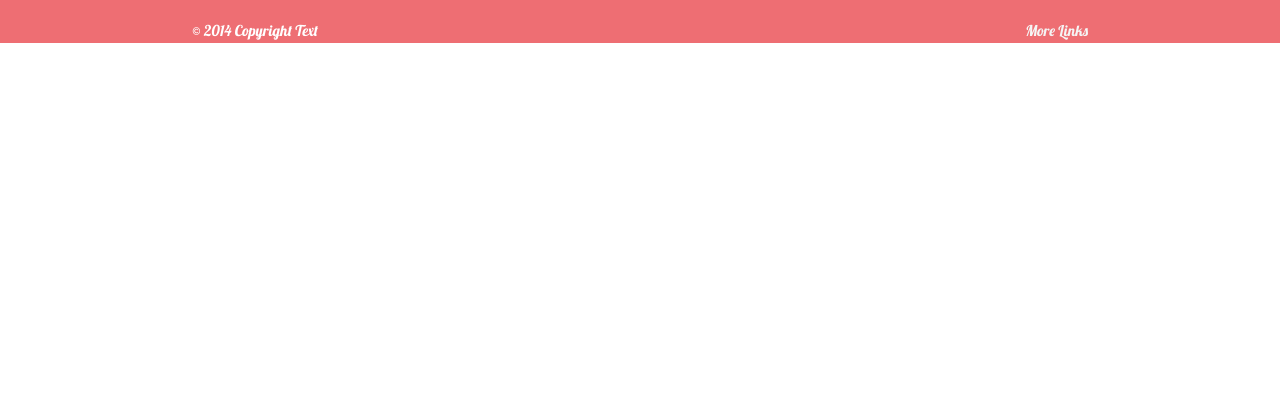
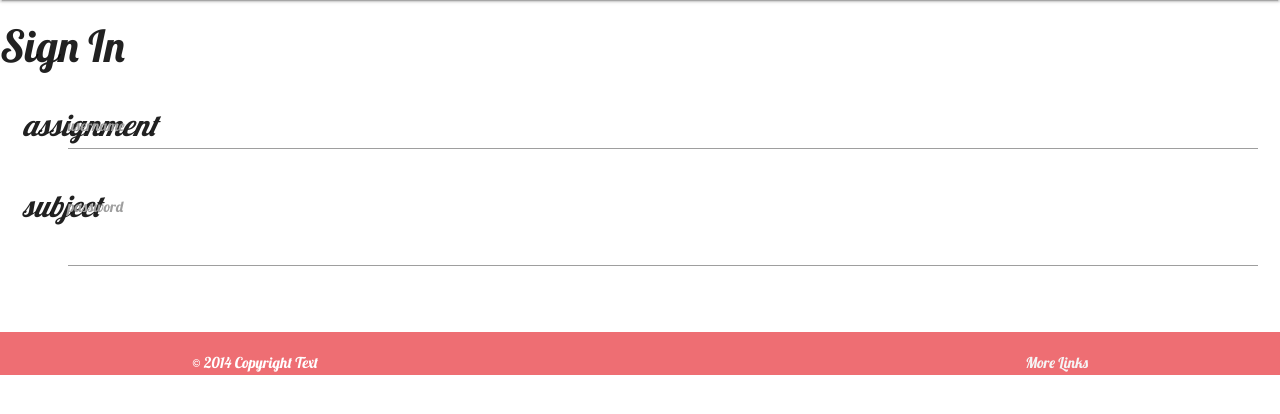
Before and after one commit to anteCedens/CI-MS3-cookbook, a Flask app: template templates/signin.html in a window 1280 px wide. Shown: the part 64-478 px from the top of the page. Run offline with Flask 2, Linux system fonts and the light colour scheme; the template is opened without the code that fills it, so the values that code supplies are empty; some libraries are stand-ins or nearby versions.

Commit message:
Added basic form structure to signin.html to test. Added app route to signin.html to app.py

```diff
--- a/app.py
+++ b/app.py
@@ -21,6 +21,11 @@ def index_page():
     return render_template("index.html", recipes=mongo.db.recipes.find())
 
 
+@app.route('/sign_in')
+def sign_in():
+    return render_template('signin.html')
+
+
 if __name__ == '__main__':
     app.run(host=os.environ.get('IP'),
             port=int(os.environ.get('PORT')),
--- a/templates/signin.html
+++ b/templates/signin.html
@@ -1,3 +1,22 @@
 {% extends 'base.html' %} {% block content %}
 
+<h3>Sign In</h3>
+
+<div class="row">
+  <form class="col s12">
+    <div class="row">
+      <div class="input-field col s12">
+        <i class="material-icons prefix">assignment</i>
+        <input id="username" name="username" type="text" class="validate" />
+        <label for="icon_prefix">username</label>
+      </div>
+      <div class="input-field col s12">
+        <i class="material-icons prefix">subject</i>
+        <textarea id="password" name="password" class="materialize-textarea"></textarea>
+        <label for="icon_telephone">password</label>
+      </div>
+    </div>
+  </form>
+</div>
+
 {% endblock %}
```
